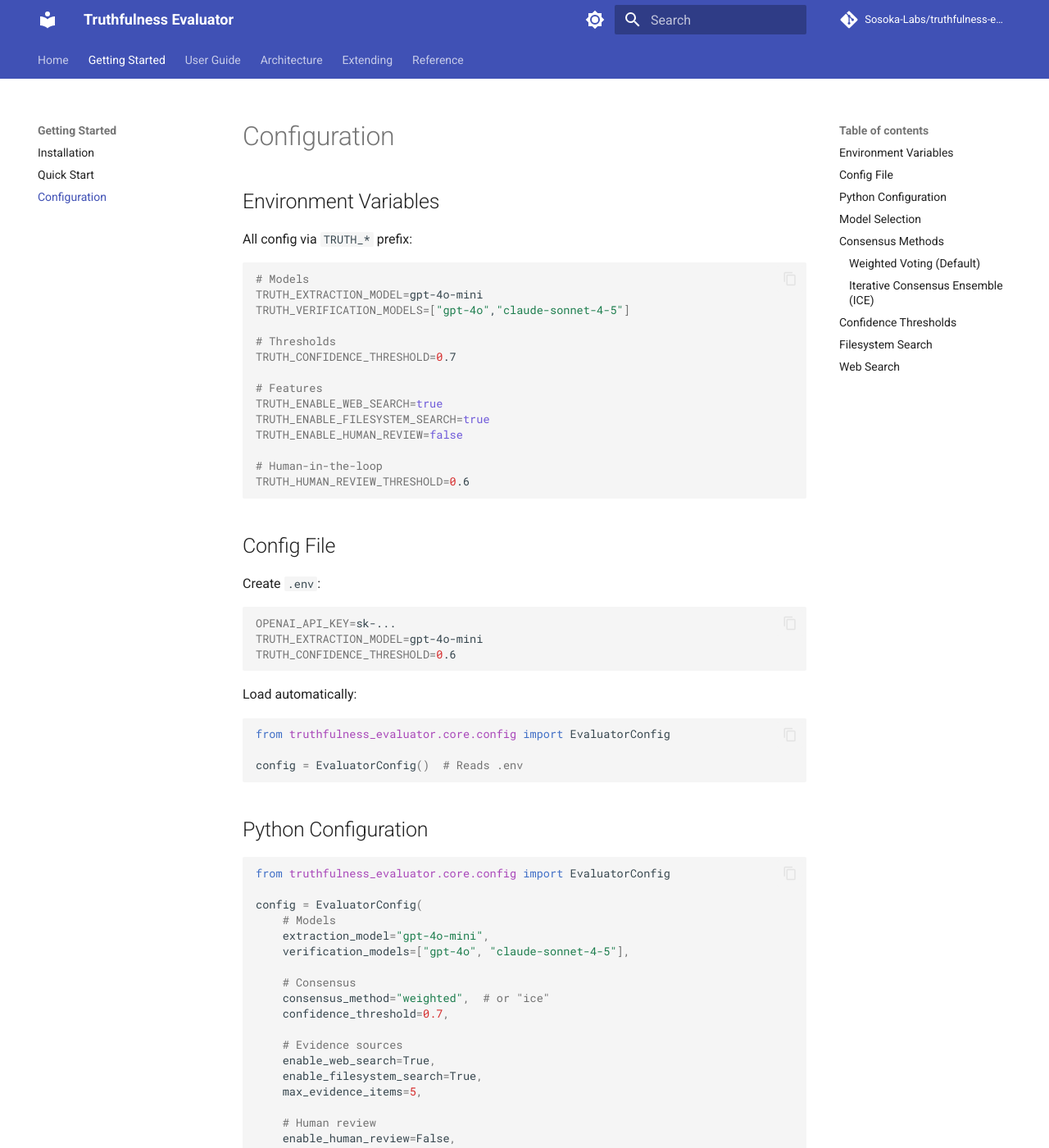
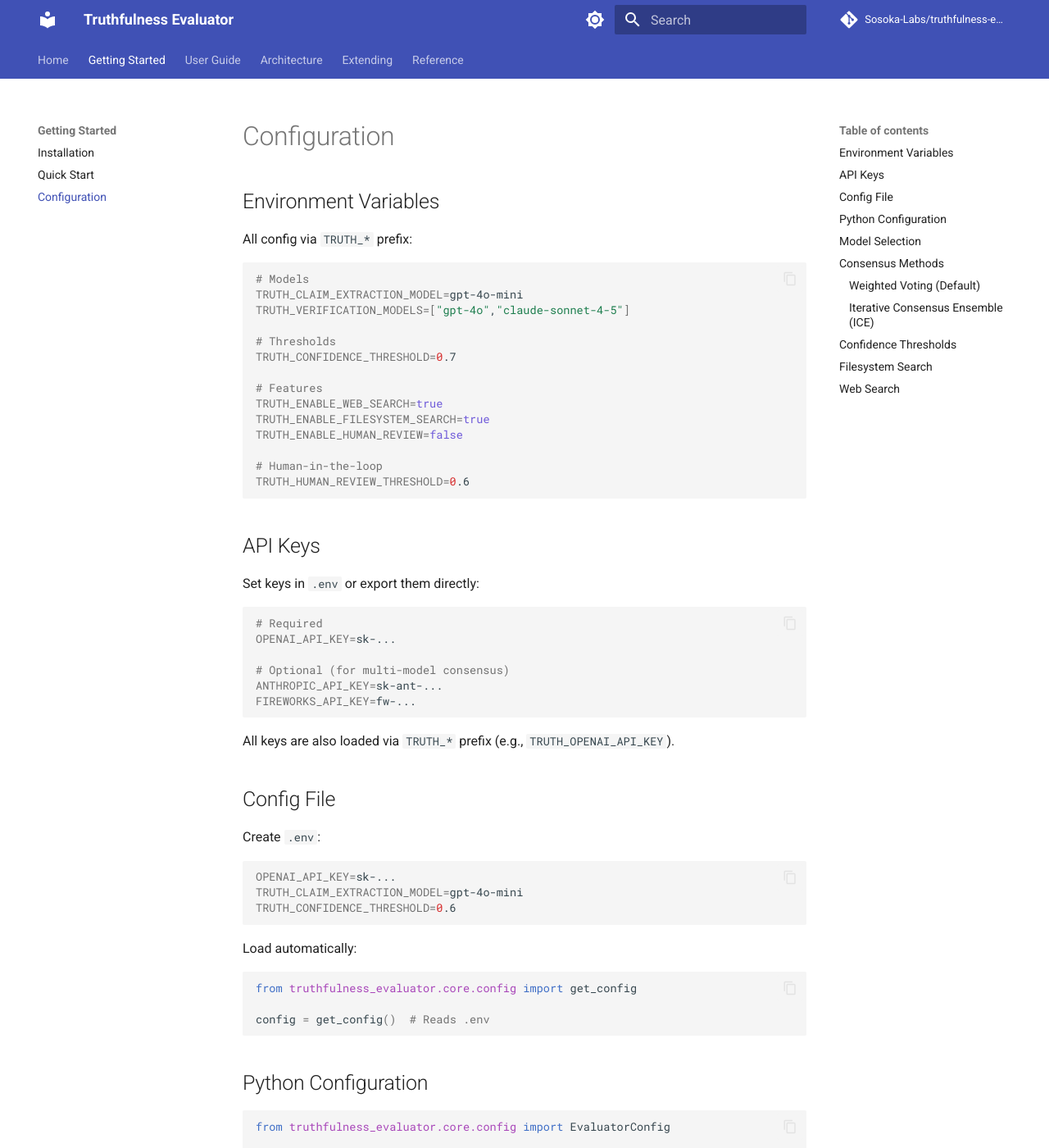
Before and after one commit to Sosoka-Labs/truthfulness-evaluator, an MkDocs documentation site: the page built from docs/getting-started/configuration.md, in a window 1280 px wide and 1400 px high. Shown: the whole window at 82% size. Built offline with MkDocs 1.6.1 and Material for MkDocs 9.7.7, drawn with Linux system fonts in a browser that asks for light colours; comment, search, counter and statistics services are not loaded; some of the changed text lies outside the part shown.

Commit message:
docs: mention Fireworks AI, fix extraction_model references, update CLI docs

````diff
--- a/docs/getting-started/configuration.md
+++ b/docs/getting-started/configuration.md
@@ -6,7 +6,7 @@ All config via `TRUTH_*` prefix:
 
 ```bash
 # Models
-TRUTH_EXTRACTION_MODEL=gpt-4o-mini
+TRUTH_CLAIM_EXTRACTION_MODEL=gpt-4o-mini
 TRUTH_VERIFICATION_MODELS=["gpt-4o","claude-sonnet-4-5"]
 
 # Thresholds
@@ -21,22 +21,37 @@ TRUTH_ENABLE_HUMAN_REVIEW=false
 TRUTH_HUMAN_REVIEW_THRESHOLD=0.6
 ```
 
+## API Keys
+
+Set keys in `.env` or export them directly:
+
+```bash
+# Required
+OPENAI_API_KEY=sk-...
+
+# Optional (for multi-model consensus)
+ANTHROPIC_API_KEY=sk-ant-...
+FIREWORKS_API_KEY=fw-...
+```
+
+All keys are also loaded via `TRUTH_*` prefix (e.g., `TRUTH_OPENAI_API_KEY`).
+
 ## Config File
 
 Create `.env`:
 
 ```bash
 OPENAI_API_KEY=sk-...
-TRUTH_EXTRACTION_MODEL=gpt-4o-mini
+TRUTH_CLAIM_EXTRACTION_MODEL=gpt-4o-mini
 TRUTH_CONFIDENCE_THRESHOLD=0.6
 ```
 
 Load automatically:
 
 ```python
-from truthfulness_evaluator.core.config import EvaluatorConfig
+from truthfulness_evaluator.core.config import get_config
 
-config = EvaluatorConfig()  # Reads .env
+config = get_config()  # Reads .env
 ```
 
 ## Python Configuration
@@ -46,7 +61,7 @@ from truthfulness_evaluator.core.config import EvaluatorConfig
 
 config = EvaluatorConfig(
     # Models
-    extraction_model="gpt-4o-mini",
+    claim_extraction_model="gpt-4o-mini",
     verification_models=["gpt-4o", "claude-sonnet-4-5"],
 
     # Consensus
@@ -76,6 +91,7 @@ config = EvaluatorConfig(
 | `gpt-4o-mini` | Extraction, fast verification | Low |
 | `gpt-4o` | Primary verification | Medium |
 | `claude-sonnet-4-5` | Secondary verification | Medium |
+| `accounts/fireworks/...` | Cost-effective verification | Low |
 | `gpt-4o` + `claude` | High-confidence consensus | Higher |
 
 ## Consensus Methods
````
Also changed, not shown: README.md (+4 -1 lines), docs/examples/consensus.md (+1 -1 lines), docs/getting-started/installation.md (+1 -1 lines), docs/usage/cli.md (+12 -5 lines).
